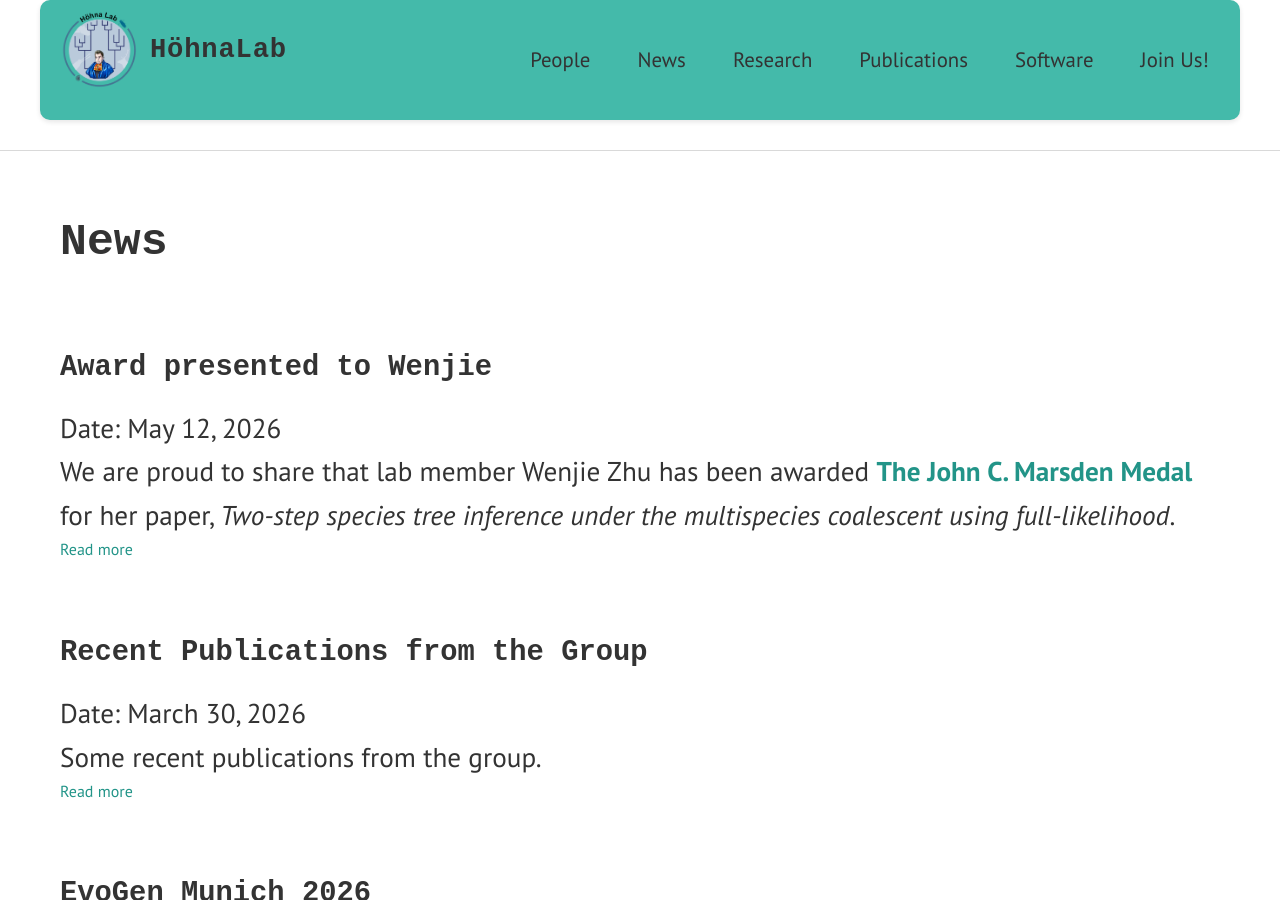
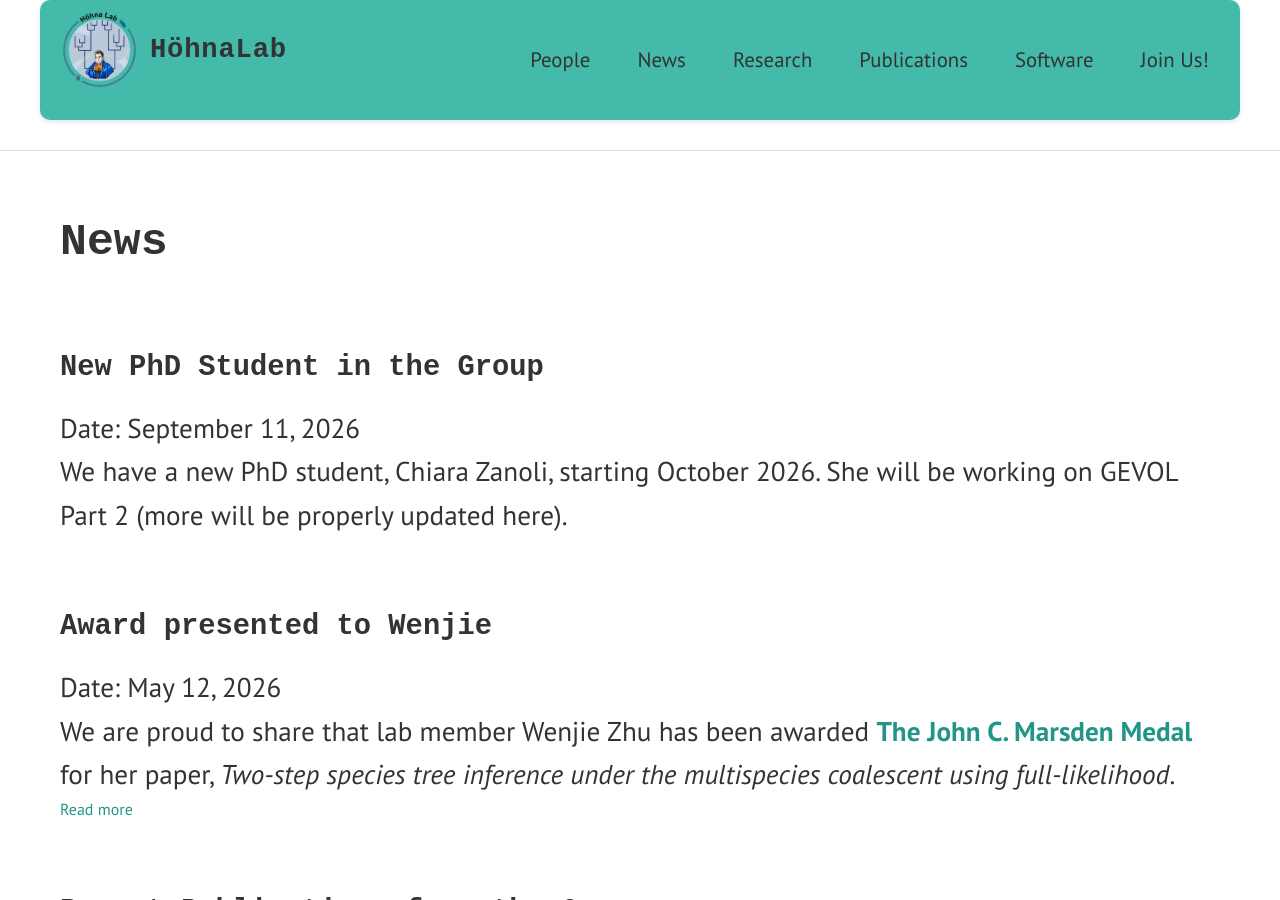
Before and after one commit to hoehnalab/hoehnalab.github.io, a Jekyll site: the page built from news.md, in a window 1280 px wide and 900 px high. Built offline with Jekyll 4.4.1, drawn with Linux system fonts in a browser that asks for light colours; some web fonts are replaced.

Commit message:
Add Chiara News

```diff
--- a/news.md
+++ b/news.md
@@ -28,6 +28,22 @@ permalink: /news/
 </header>
 
 <div class="updates-container">
+
+<div class="updates">
+    <article class="updates-content">
+      <h4>New PhD Student in the Group</h4>
+        <p>
+        Date: <time datetime="2026-09-11">September 11, 2026</time>
+        </p>
+        <p>
+            We have a new PhD student, Chiara Zanoli, starting October 2026.
+            She will be working on GEVOL Part 2 (more will be properly updated here).
+       </p>
+        <!-- <a href="/updates/wenjieaward2026" class="read-more">Read more</a> -->
+    </article>
+  </div>
+
+  <br><br>
 
 <div class="updates">
     <article class="updates-content">
```
